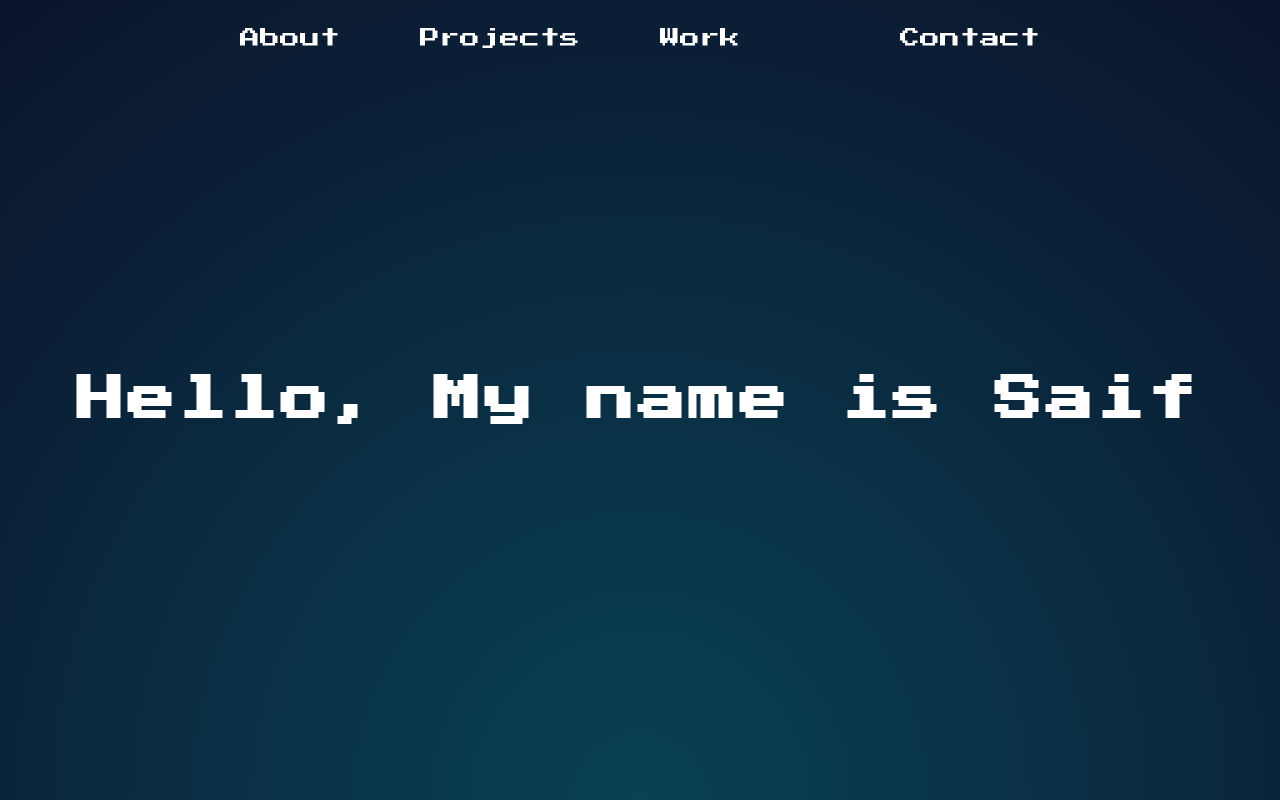
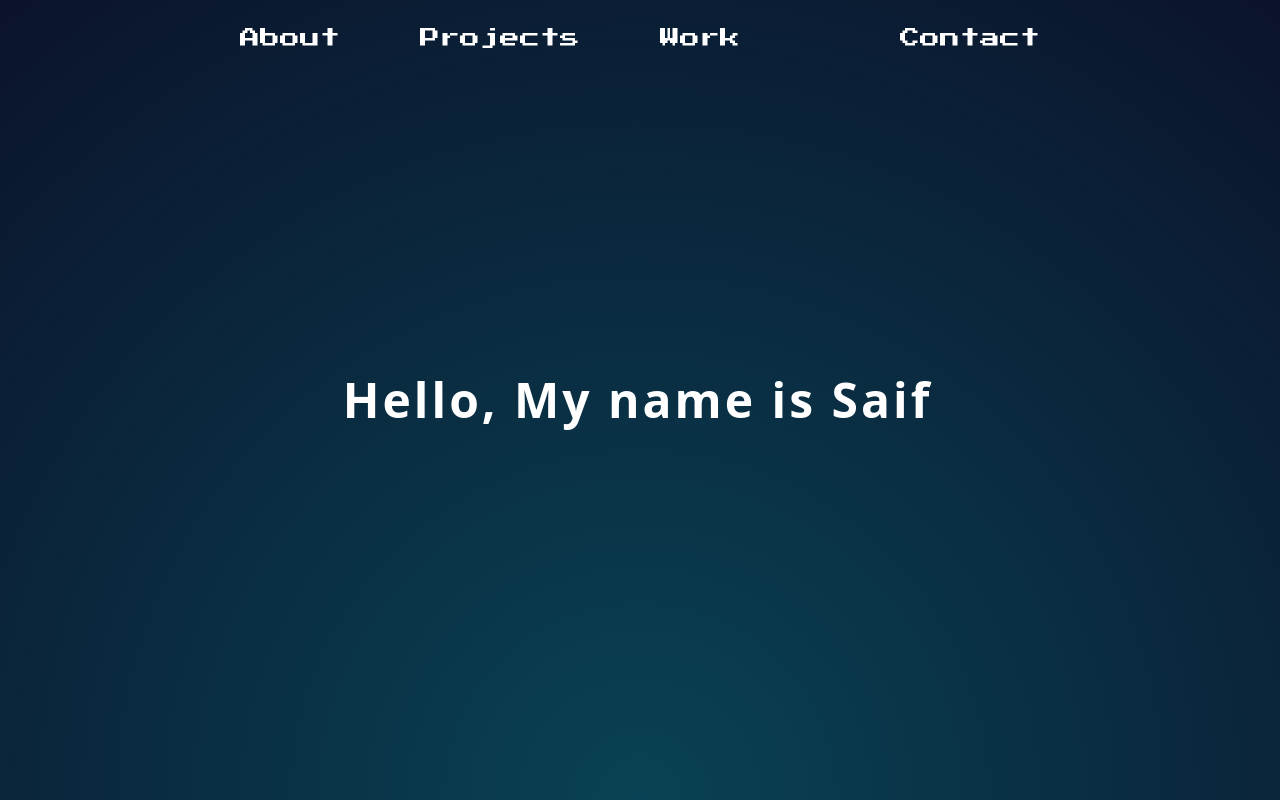
Before and after one commit to SaifAlqady51/my_profile, a SvelteKit app: page / in a window 1280 px wide. Shown: the top 800 px of the page. Built offline with nearby package versions, Linux system fonts and the light colour scheme; some icons are missing.

Commit message:
Put Navbar component to in layout file instead of page file

```diff
--- a/src/routes/+layout.svelte
+++ b/src/routes/+layout.svelte
@@ -1,7 +1,10 @@
 <script>
 	import './styles.css';
+	import Navbar from '$lib/navbar/Navbar.svelte';
 </script>
 
-<div id="app"></div>
+<div id="app" class="font-press-start">
+	<Navbar />
+</div>
 
 <slot />
--- a/src/routes/+page.svelte
+++ b/src/routes/+page.svelte
@@ -4,8 +4,7 @@
 	import FaBrandsGithubAlt from 'svelte-icons-pack/fa/FaBrandsGithubAlt';
 </script>
 
-<div class="w-screen h-screen flex justify-center items-center font-press-start">
-	<Navbar />
+<div class="w-screen h-screen flex justify-center items-center">
 	<!-- <div class="flex w-fit h-full z-40 justify-between gap-20"> -->
 	<div>
 		<h1
```
